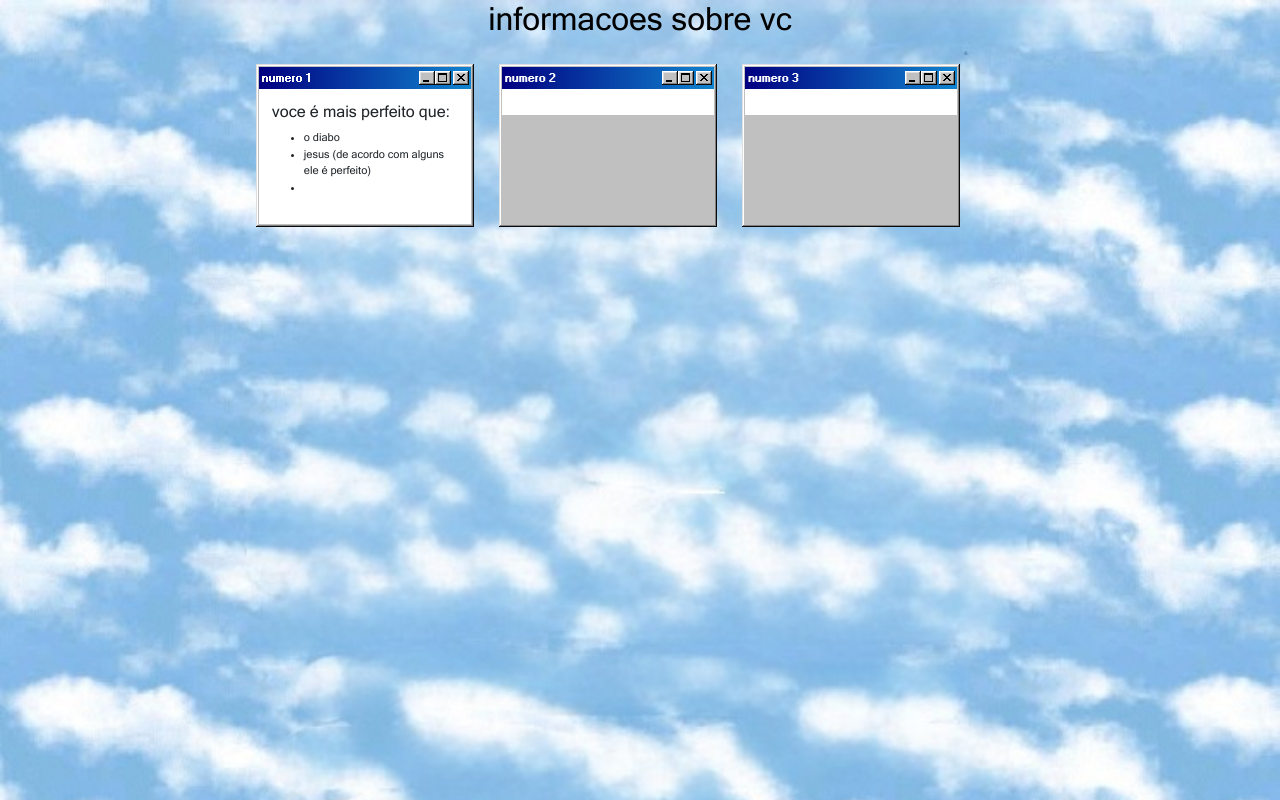
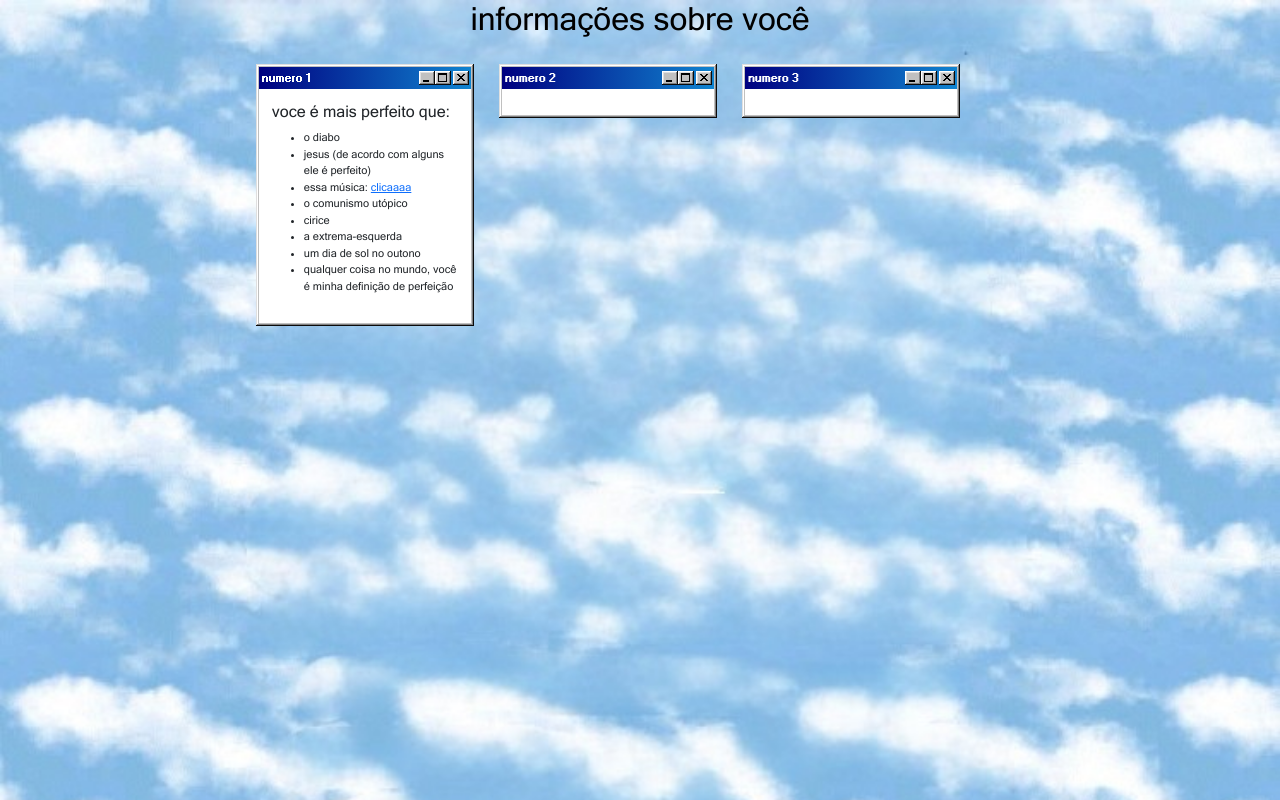
Before and after one commit to gustavo-baps/l, a plain HTML site: page index2.html in a window 1280 px wide. Drawn offline with nearby package versions, Linux system fonts and the light colour scheme.

Commit message:
commit 19/09/2024

```diff
--- a/index2.html
+++ b/index2.html
@@ -16,11 +16,16 @@
                 handle: ".title-bar"
             });
         });
+
+        $(document).on('mousedown', '.window.ui-draggable', function() {
+            $('.window.ui-draggable').removeClass("por-cima-de-tudo-e-todos");
+            $(this).addClass("por-cima-de-tudo-e-todos");
+        });
     </script>
 </head>
 <body>
-    <div class="mx-auto" style="text-align: center; font-family: 'fonteshow';"><h2 style="color: black;">informacoes sobre vc</h2></div>
-        <div class="mx-auto" style="width: 60vw; margin-top: 2vw; display: flex; gap: 2vw; flex-wrap: wrap;">
+    <div class="mx-auto" style="text-align: center; font-family: 'fonteshow';"><h2 style="color: black;">informações sobre você</h2></div>
+        <div class="mx-auto" style="width: 60vw; margin-top: 2vw; display: flex; gap: 2vw; flex-wrap: wrap; align-items: flex-start;">
             <div class="window" style="width: 17vw; font-family: 'fonteshow';">
                 <div class="title-bar drag">
                     <div class="title-bar-text">numero 1</div>
@@ -35,7 +40,12 @@
                     <ul>
                         <li>o diabo</li>
                         <li>jesus (de acordo com alguns ele é perfeito)</li>
-                        <li></li>
+                        <li>essa música: <a href="https://youtu.be/fJ9rUzIMcZQ?si=Wune1SlEMEKWs9em">clicaaaa</a></li>
+                        <li>o comunismo utópico</li>
+                        <li>cirice</li>
+                        <li>a extrema-esquerda</li>
+                        <li>um dia de sol no outono</li>
+                        <li>qualquer coisa no mundo, você é minha definição de perfeição</li>
                     </ul>
                 </div>
             </div>
--- a/style.css
+++ b/style.css
@@ -31,3 +31,9 @@ html, body{
 .drag{
     cursor: pointer;
 }
+.window{
+    height: auto;
+}
+.por-cima-de-tudo-e-todos{
+    z-index: 9999;
+}
```
